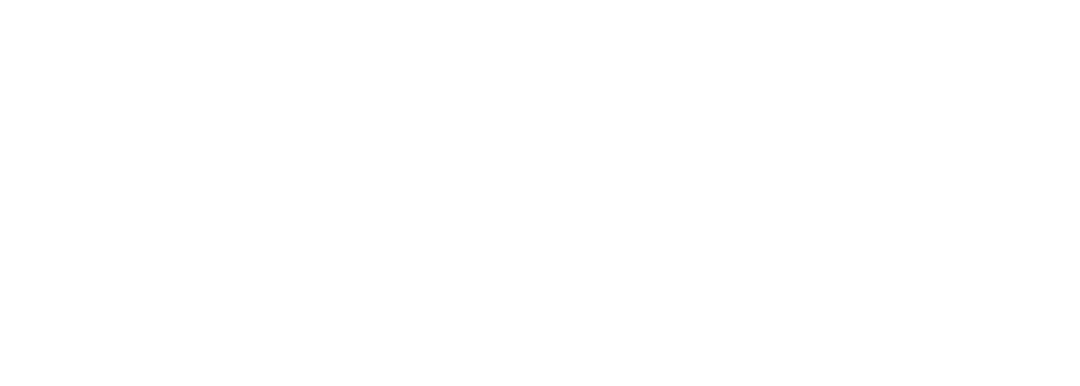
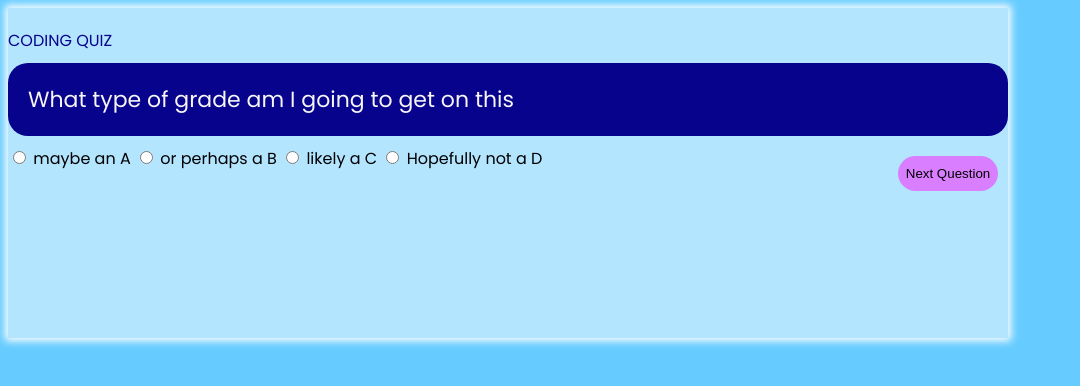
Before and after one commit to rsziemann/codequiz, a plain HTML site: page index.html in a window 1280 px wide. Shown: the whole page, without its empty margins (0-1080 px from the left). Drawn offline with Linux system fonts and the light colour scheme.

Commit message:
added css

```diff
--- a/index.html
+++ b/index.html
@@ -3,9 +3,43 @@
   <head>
     <meta charset="UTF-8" />
     <meta name="viewport" content="width=device-width, initial-scale=1.0" />
-    <title>Document</title>
+    <title>Quiz</title>
+    <link
+      href="https://fonts.googleapis.com/css2?family=Poppins&display=swap"
+      rel="stylesheet"
+    />
+    <link rel="stylesheet" href="style.css" />
   </head>
   <body>
+    <div id="quizContainer" class="container">
+      <div class="title">Coding Quiz</div>
+      <div id="question" class="question">
+        What type of grade am I going to get on this
+      </div>
+      <label class="option"
+        ><input type="radio" name="option" value="1" />
+        <span id="opt1">maybe an A</span></label
+      >
+      <label class="option"
+        ><input type="radio" name="option" value="2" />
+        <span id="opt2">or perhaps a B</span></label
+      >
+      <label class="option"
+        ><input type="radio" name="option" value="3" />
+        <span id="opt3">likely a C</span></label
+      >
+      <label class="option"
+        ><input type="radio" name="option" value="4" />
+        <span id="opt4">Hopefully not a D</span></label
+      >
+
+      <button id="nextButton" class="next-btn" onclick="loadNextQuestion();">
+        Next Question
+      </button>
+    </div>
+    <div>
+      <div id="result" class="container result" style="display: none;"></div>
+    </div>
     <script scr="script.js"></script>
   </body>
 </html>
--- a/script.js
+++ b/script.js
@@ -48,4 +48,7 @@ for(var i =0;) i < questions.length; i++){
         alert("wrong!");
     }
 }
+
+// alert at end of quiz
+
 alert("you got " + score + "/" + questions.length);
--- a/style.css
+++ b/style.css
@@ -0,0 +1,83 @@
+body{
+    font-family: 'Poppins', sans-serif;
+    background: #6cf;
+
+}
+
+.container{
+    height: 330px;
+    width: 1000px;
+    postion: absolute;
+    top: 50%;
+    left:50%
+    transform: translateX(-50%) translateY(-50%);
+    background: rgba(255, 255, 255, 0.5);
+    padding: 20px
+    border: 1px solid #08038c;
+    box-shadow: 0 0 8px 3px #fff;
+}
+
+.title{
+    padding-top: 20px;
+    text-alighn: center;
+    front-size: 36px;
+    text-transform: uppercase;
+    color: #08038c;
+}
+.question{
+    padding: 20px;
+    font-size: 22px;
+    background: #08038c;
+    border-radius: 20px;
+    margin: 10px 0 10px 0;
+    color: #f6f6f6;
+
+}
+.options{
+    width: 470px;
+    display: inline-block;
+    padding: 10px 0 10px 15px;
+    vertical-align; middle;
+    background: rgba(255, 255, 255, 0.5);
+    margin: 10px 0 10px 10px;
+    color: #000000;
+    border-radius: 20px;
+
+}
+
+.option:hover{
+    background: #08038C;
+    color: #f6f6f6;
+}
+
+.next-btn{
+    border: none;
+    outline: none;
+    background: rgba(255, 25, 255, 0.5);
+    width: 100px;
+    height: 35px;
+    border-radius: 20px;
+    curson: pointer;
+    float: right;
+    margin: 10px;
+
+}
+
+.next-btn:hover{
+    background: #08038C;
+    color: #f6f6f6;
+
+}
+
+.result: {
+    height: 100px;
+    text-align: center:
+    font-size: 75px;
+
+}
+
+.option input:checked .option{
+    background: #08038C;
+    color: #000;
+
+}
```
